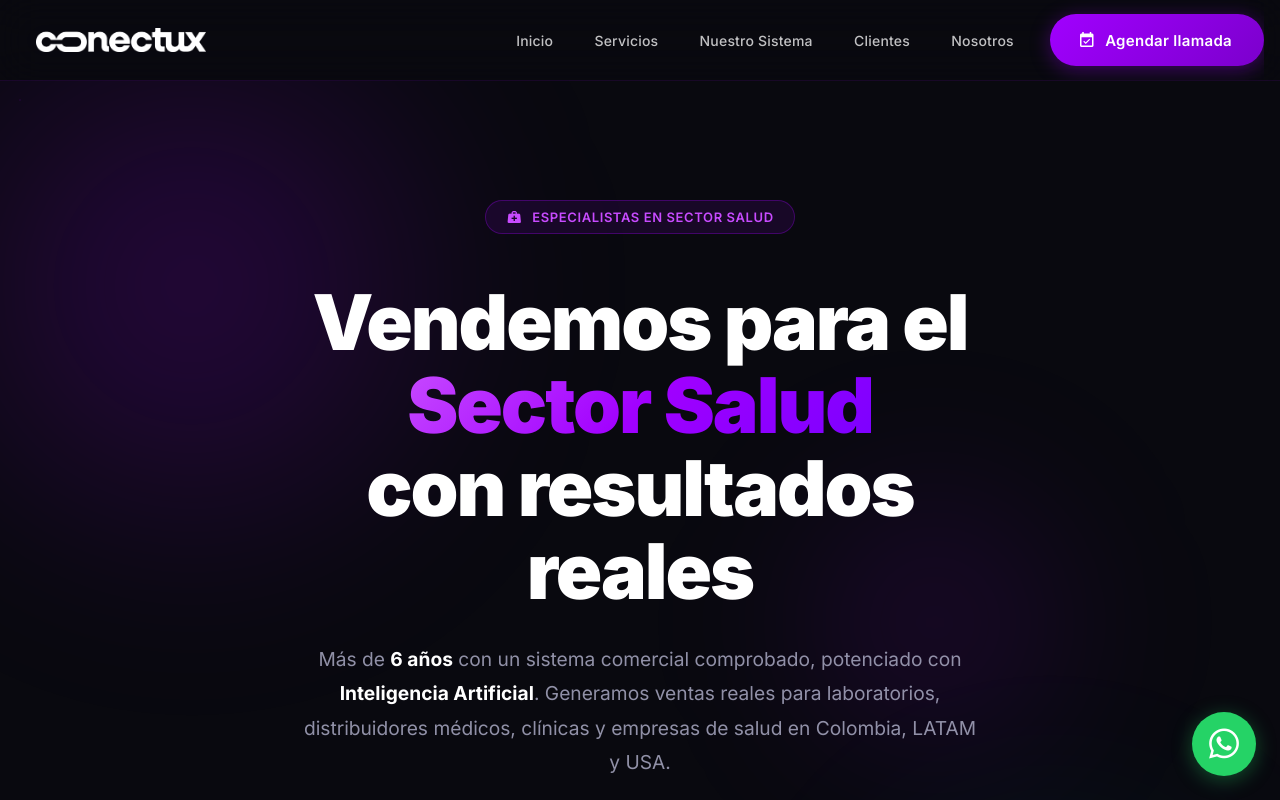
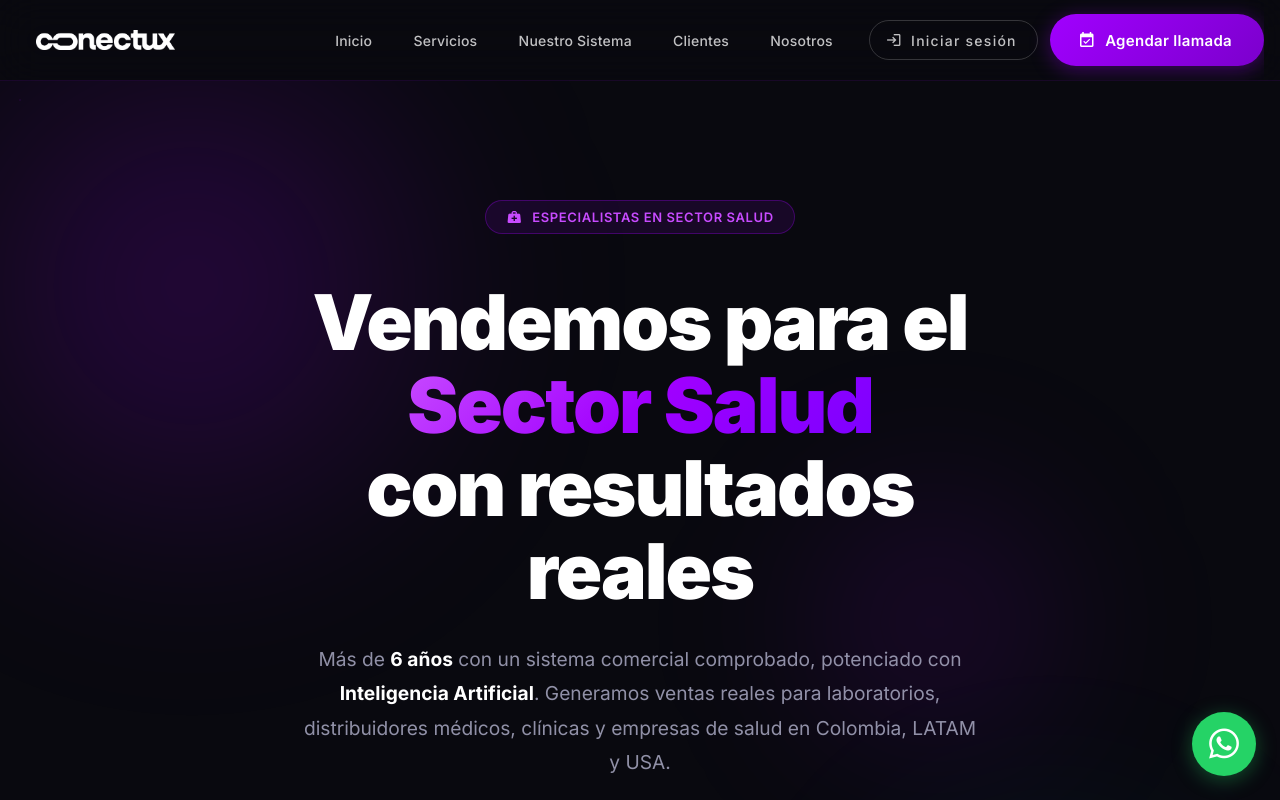
Before and after one commit to Conectux/Conectux, a Vue app: page / in a window 1280 px wide. Shown: the top 800 px of the page. Built offline with nearby package versions, Linux system fonts and the light colour scheme.

Commit message:
Agregar botón Iniciar sesión en el header del sitio principal
Botón outline al lado del CTA morado que lleva a app.conectux.com.
Estilo sutil (borde blanco semitransparente) que no compite con el CTA.

Co-Authored-By: Claude Sonnet 4.6 <noreply@anthropic.com>

```diff
--- a/src/App.vue
+++ b/src/App.vue
@@ -68,7 +68,15 @@ const scrollToSection = (target) => {
           @click="scrollToSection(item.target)"
         >{{ item.title }}</v-btn>
         <v-btn
-          class="ml-4 cta-btn"
+          class="ml-4 login-btn"
+          href="https://app.conectux.com/"
+          target="_blank"
+        >
+          <v-icon start size="16">mdi-login</v-icon>
+          Iniciar sesión
+        </v-btn>
+        <v-btn
+          class="ml-3 cta-btn"
           href="https://wa.me/573242947897"
           target="_blank"
         >
@@ -359,6 +367,25 @@ const scrollToSection = (target) => {
   font-size: 13.5px !important;
 }
 
+/* ─── Login button ─────────────────────────────── */
+.login-btn {
+  background: transparent !important;
+  color: rgba(255, 255, 255, 0.75) !important;
+  border: 1px solid rgba(255, 255, 255, 0.18) !important;
+  border-radius: 100px !important;
+  padding: 0 20px !important;
+  height: 40px !important;
+  font-weight: 500 !important;
+  font-size: 14px !important;
+  text-transform: none !important;
+  transition: all 0.25s ease !important;
+}
+.login-btn:hover {
+  color: #fff !important;
+  border-color: rgba(161, 0, 255, 0.5) !important;
+  background: rgba(161, 0, 255, 0.08) !important;
+}
+
 /* ─── Global Vuetify overrides ─────────────────── */
 .v-btn {
   text-transform: none !important;
```
